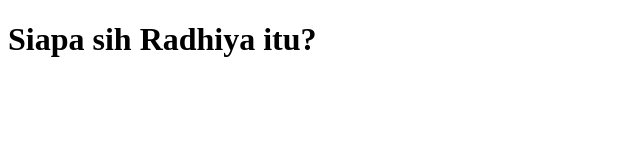
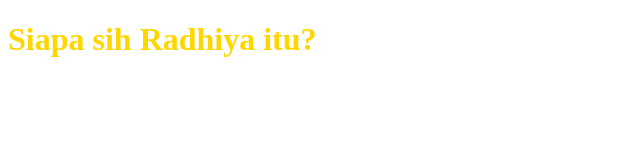
Before and after one commit to RadhiyaM4/TA-XI-1, a plain HTML site: page index.html in a window 1280 px wide. Shown: the whole page, without its empty margins (0-640 px from the left). Drawn offline with Linux system fonts and the light colour scheme.

Commit message:
create css

```diff
--- a/index.html
+++ b/index.html
@@ -3,6 +3,7 @@
 <head>
     <meta charset="UTF-8">
     <meta name="viewport" content="width=device-width, initial-scale=1.0">
+    <link rel="stylesheet" href="style.css">
     <title>Web Radhiya</title>
 </head>
 <body>
--- /dev/null
+++ b/style.css
@@ -0,0 +1,3 @@
+body {
+    color: gold;
+}
```
